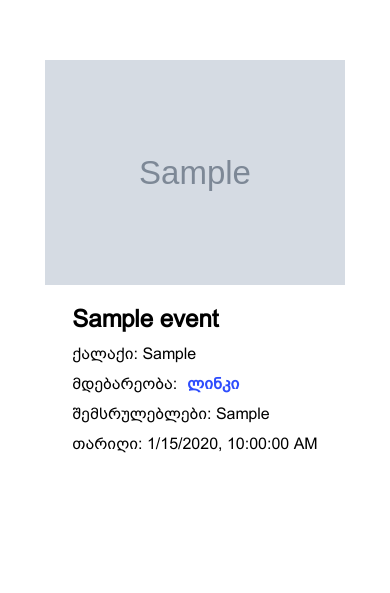
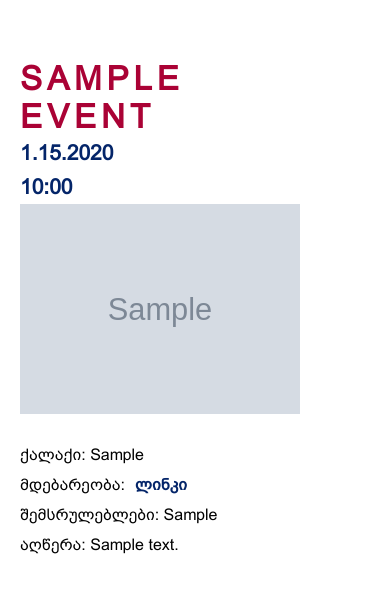
Before and after one commit to nikoloz-p/events, a FastAPI app: page / in a window 390 px wide. Shown: the part 87-680 px from the top of the page. Run offline with FastAPI, Linux system fonts and the light colour scheme; tables that the repository leaves empty hold one stand-in row (values such as "Sample post"); grey boxes marked "Sample" are stand-in pictures.

Commit message:
design changes. added description field to events model.

```diff
--- a/backend/app/models/event.py
+++ b/backend/app/models/event.py
@@ -13,4 +13,5 @@ class Event(Base):
     venue: Mapped[str] = mapped_column(String, nullable=False)
     performers: Mapped[str] = mapped_column(String, nullable=False)
     datetime: Mapped[dt] = mapped_column(DateTime, nullable=False)
+    description: Mapped[Optional[str]] = mapped_column(String, nullable=True)
     image_url: Mapped[Optional[str]] = mapped_column(String, nullable=True)
--- a/backend/app/routes/events.py
+++ b/backend/app/routes/events.py
@@ -39,6 +39,7 @@ async def create_event(
     venue: str = Form(...),
     performers: str = Form(...),
     datetime: str = Form(...),
+    description: str = Form(None),
 
     image: UploadFile | None = File(None),
 
@@ -81,6 +82,7 @@ async def create_event(
         venue=venue,
         performers=performers,
         datetime=dt.fromisoformat(datetime),
+        description=description,
         image_url=image_url,
     )
 
@@ -115,6 +117,7 @@ async def update_event(
     venue: str | None = Form(None),
     performers: str | None = Form(None),
     datetime: str | None = Form(None),
+    description: str | None = Form(None),
     image: UploadFile | None = File(None),
     db: Session = Depends(get_db),
     current_user: None = Depends(get_current_user),
@@ -162,6 +165,8 @@ async def update_event(
         db_event.performers = performers
     if datetime is not None:
         db_event.datetime = dt.fromisoformat(datetime)
+    if description is not None:
+        db_event.description = description
 
     db.commit()
     db.refresh(db_event)
--- a/backend/app/schemas/event.py
+++ b/backend/app/schemas/event.py
@@ -8,6 +8,7 @@ class EventCreate(BaseModel):
     venue: str
     performers: str
     datetime: datetime
+    description: Optional[str]
     image_url: Optional[str]
 
 
@@ -24,4 +25,5 @@ class EventUpdate(BaseModel):
     venue: Optional[str]
     performers: Optional[str]
     datetime: Optional[datetime]
+    description: Optional[str]
     image_url: Optional[str]
--- a/backend/app/static/scripts/pages/edit_event.js
+++ b/backend/app/static/scripts/pages/edit_event.js
@@ -14,6 +14,7 @@ const city = document.getElementById("event_city");
 const venue = document.getElementById("event_venue");
 const performers = document.getElementById("event_performers");
 const date = document.getElementById("event_date");
+const description = document.getElementById("event_description");
 const image = document.getElementById("event_image");
 
 async function loadEvent() {
@@ -31,7 +32,7 @@ async function loadEvent() {
   venue.value = event.venue;
   performers.value = event.performers;
   date.value = event.datetime.slice(0, 16);
-
+  description.value = event.description || '';
 }
 
 loadEvent();
@@ -44,6 +45,7 @@ editEventForm.addEventListener("submit", async (e) => {
   formData.append("venue", venue.value);
   formData.append("performers", performers.value);
   formData.append("datetime", date.value);
+  formData.append("description", description.value);
 
   if (image.files && image.files[0]) {
     formData.append("image", image.files[0]);
--- a/backend/app/static/scripts/pages/index.js
+++ b/backend/app/static/scripts/pages/index.js
@@ -34,18 +34,28 @@ function renderEvents(events) {
         ? `<img src="${event.image_url}" alt="${event.title}" class="event_image"/>`
         : '';
 
+        const eventDate = new Date(event.datetime).toLocaleString().replaceAll("/", ".").split(",")[0];
+        const eventTime = new Date(event.datetime).toLocaleString().split(",")[1].trim().split(":").slice(0,2).join(":");
+
+        console.log(eventTime);
 
         eventElement.innerHTML = `
-            <div class="event_image_container">
+            <div class="event_main">
+                <h2 class="event_title">${event.title}</h2>
+                <h4 class="event_date">
+                    ${eventDate}
+                </h4>
+                <h4 class="event_time">
+                    ${eventTime}
+                </h4>
                 ${imageHtml}
             </div>
             <div class="event_details">
-                <h2 class="event_title">${event.title}</h2>
                 <ul class="events_list">
                     <li class="events_list_item"><span>ქალაქი:</span> ${event.city}</li>
                     <li class="events_list_item event_venue_link_item"><span>მდებარეობა:</span> <a href="${event.venue}" target="_blank" class="event_venue_link">ლინკი</a></li>
                     <li class="events_list_item"><span>შემსრულებლები:</span> ${event.performers}</li>
-                    <li class="events_list_item"><span>თარიღი:</span> ${new Date(event.datetime).toLocaleString()}</li>
+                    <li class="events_list_item"><span>აღწერა:</span> ${event.description || 'აღწერა არ არის მოცემული'}</li>
                 </ul>
                 ${adminControls}
             </div>
--- a/backend/app/static/styles/style.css
+++ b/backend/app/static/styles/style.css
@@ -34,6 +34,10 @@ a:hover {
   padding: 10px;
   border-radius: 8px;
 }
+
+/* pallete
+
+#69021E (dark red), #AA0235 (red), #030206(black), #021233(blue), #710755(purple) */
 
 /*==== INDEX PAGE ====*/
 
@@ -79,11 +83,12 @@ a:hover {
 .event {
   display: flex;
   gap: 20px;
+  align-items: flex-start;
 }
 
-.event_image_container {
-  margin-right: 20px;
-  max-width: 350px;
+.event_main {
+  width: 350px;
+  min-width: 350px;
   display: flex;
   justify-content: center;
   flex-direction: column;
@@ -99,8 +104,22 @@ a:hover {
   gap: 10px;
 }
 
+.event_title {
+  color: #69021e;
+  color: #aa0235;
+  letter-spacing: 5px;
+  font-weight: 900;
+  text-transform: uppercase;
+}
+
+.event h4 {
+  color: #042569;
+  font-size: 21px;
+  margin: 5px 0;
+}
+
 .event_venue_link {
-  color: rgb(46, 77, 253);
+  color: #042569;
   font-weight: bold;
 }
 
@@ -256,12 +275,11 @@ a:hover {
   }
   .event {
     flex-direction: column;
-    align-items: center;
   }
 
-  .event_image_container {
-    max-width: 300px;
-    margin-right: 0;
+  .event_main {
+    max-width: 280px;
+    min-width: 200px;
   }
 
   .header_nav {
@@ -312,4 +330,15 @@ a:hover {
     margin-top: 50px;
     gap: 15px;
   }
+
+  .index_content {
+    padding: 0 20px;
+  }
+
+  .event_time {
+    margin-bottom: 10px;
+  }
+  .event_main {
+    font-size: 22px;
+  }
 }
--- a/backend/app/templates/create_event.html
+++ b/backend/app/templates/create_event.html
@@ -30,6 +30,11 @@ body_class %}create_event_body{% endblock %} {% block content %}
           id="event_date"
           placeholder="თარიღი"
         />
+        <textarea
+          name="description"
+          id="event_description"
+          placeholder="აღწერა"
+        ></textarea>
         <label for="event_image" class="upload_img_label">
           სურათი:
           <input type="file" name="image" id="event_image" accept="image/*" />
--- a/backend/app/templates/edit_event.html
+++ b/backend/app/templates/edit_event.html
@@ -35,6 +35,11 @@ body_class %}create_event_body{% endblock %} {% block content %}
           id="event_date"
           placeholder="თარიღი"
         />
+        <textarea
+          name="event_description"
+          id="event_description"
+          placeholder="აღწერა"
+        ></textarea>
         <label for="event_image" class="upload_img_label">
           სურათი:
           <input type="file" name="image" id="event_image" accept="image/*" />
```
Also changed, not shown: alembic/versions/9b486f37b7b8_added_description_field_to_events_model.py (added, +32 -0 lines).
